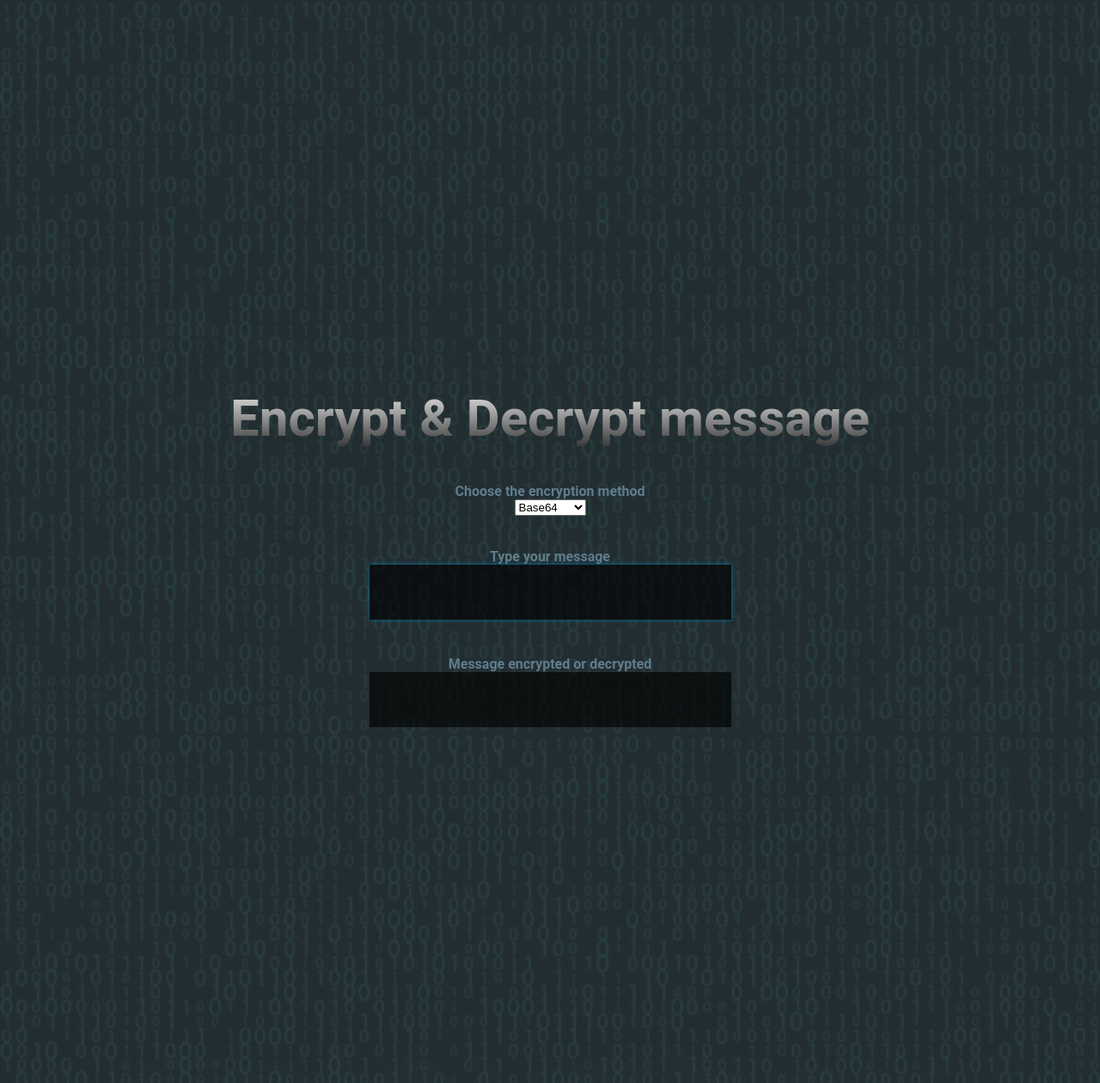
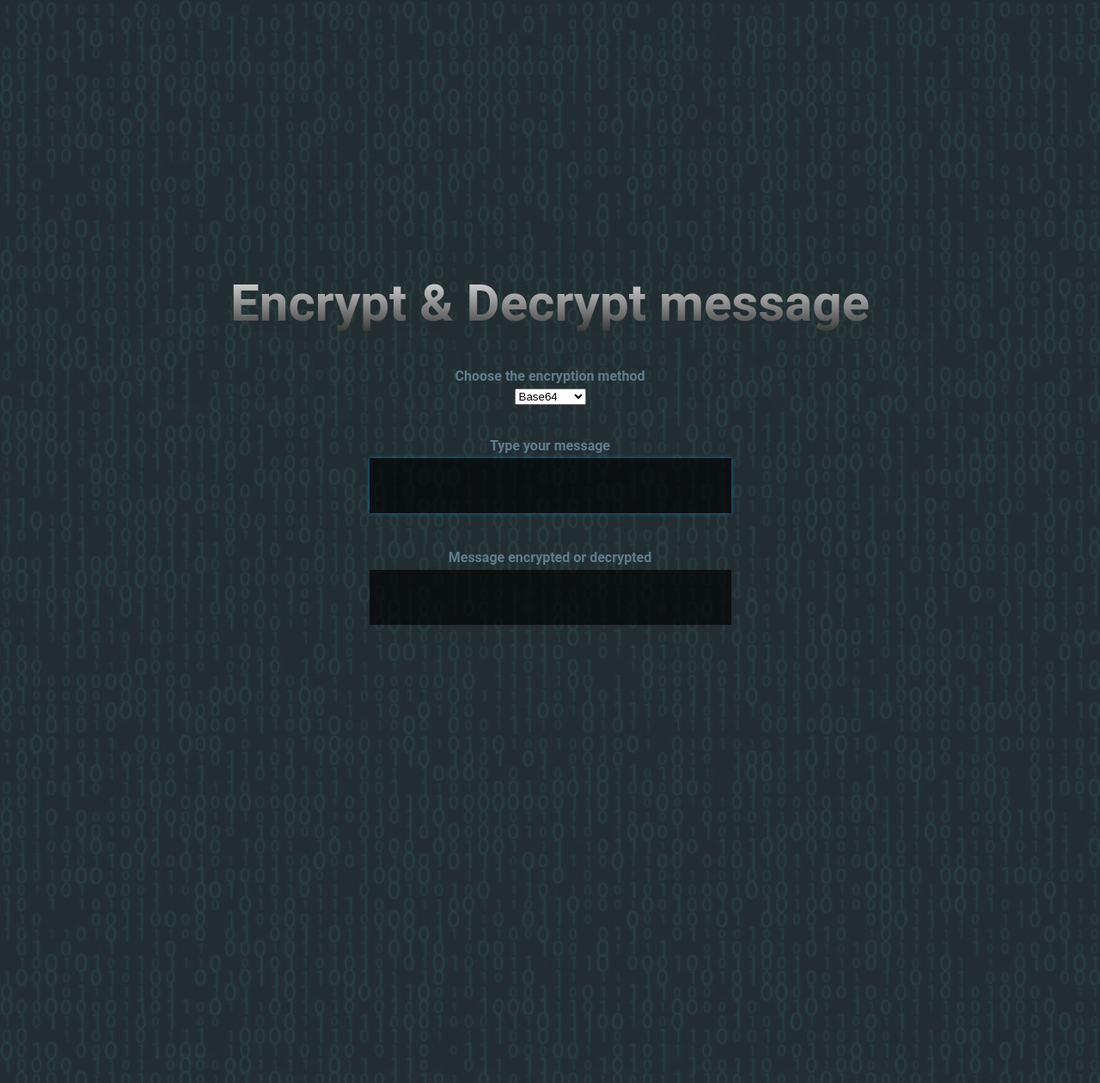
Before and after one commit to SmileyBoy321/Message-Encode-Decode, a Python web app: template templates/index.html in a window 1280 px wide. Shown: the whole page at 86% size. Run offline with Jinja, Linux system fonts and the light colour scheme; the template is opened without the code that fills it, so the values that code supplies are empty.

Commit message:
small changes for the view

```diff
--- a/static/styles.css
+++ b/static/styles.css
@@ -18,7 +18,8 @@ body {
     align-items: center;
     position: fixed;
     width: 100%;
-    height: 100%;
+    height: 80%;
+    padding-bottom: 35rem;
     left: 0;
     top: 0;
     background: rgba(38, 50, 56, 0.9);
@@ -33,6 +34,7 @@ body {
 
 .flex-container label {
     color: #607D8B;
+    padding-bottom: 5px;
 }
 
 .flex-container select optgroup {
--- a/templates/index.html
+++ b/templates/index.html
@@ -10,7 +10,7 @@
     <div class="flex-container">
         <h1>Encrypt & Decrypt message</h1>
         <label for="Encrypt & Decrypt">Choose the encryption method</label>
-        <select name="Encrypt or Decrypt message" id="Encrypt & Decrypt">
+        <select name="Encrypt or Decrypt message">
             <optgroup label="Encrypt methods">
                 <option label="Base64"></option>
             </optgroup>
@@ -20,18 +20,14 @@
         </select>
         <br><br>
 
-        <div class="user_textarea_input">
-            <label for="user_message">Type your message</label>
-        </div>
+        <label for="user_message">Type your message</label>
 
         <div class="user_message">
             <textarea id="user_message_input" name="Message to encrypt or decrypt" rows="4" cols="50" autofocus></textarea>
         </div>
 
-        <div class="textarea_description">
-            <br><br>
-            <label for="Encrypt or Decrypt message">Message encrypted or decrypted</label>
-        </div>
+        <br><br>
+        <label for="Encrypt or Decrypt message">Message encrypted or decrypted</label>
 
         <div class="result">
             <textarea id="result_of_message" name="Message encrypted or decrypted" rows="4" cols="50"></textarea>
```
